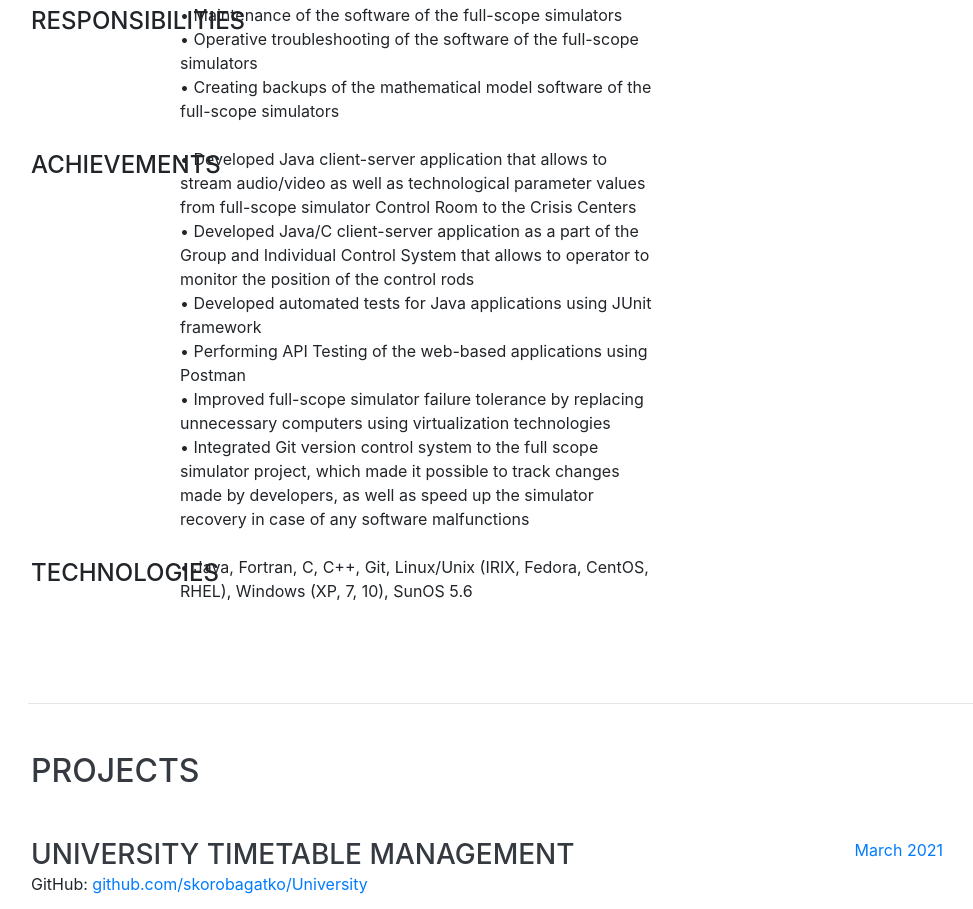
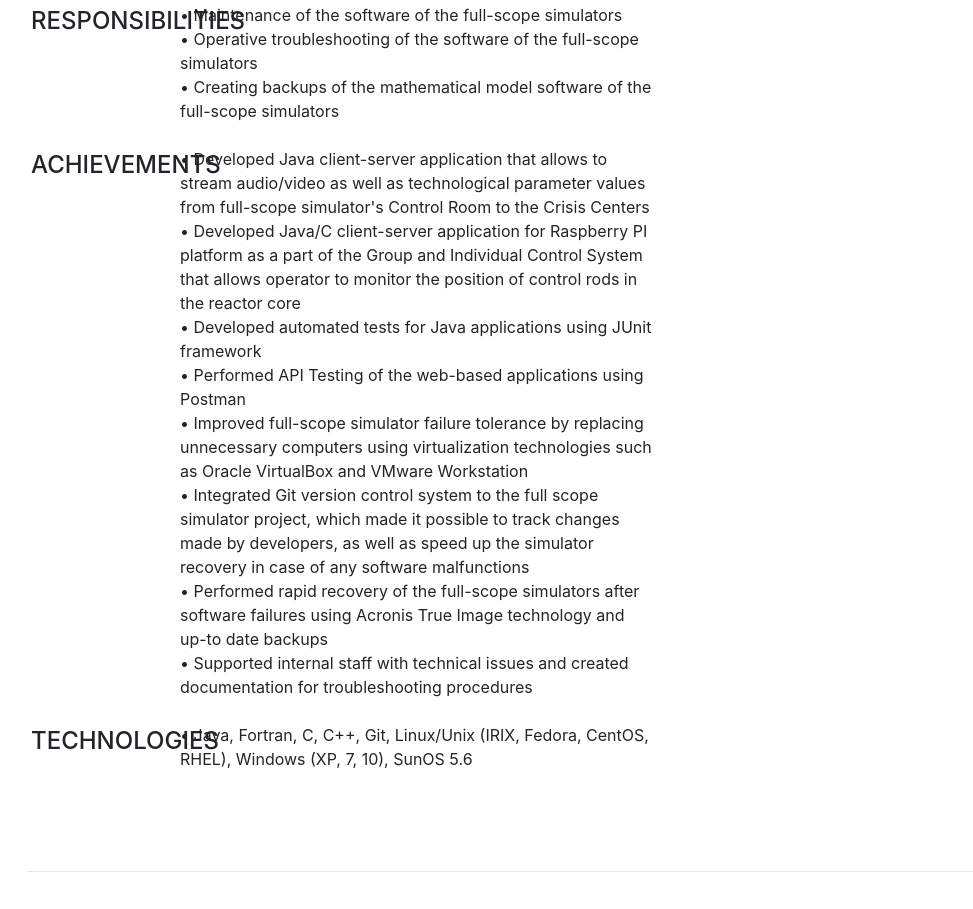
Before and after one commit to skorb87/skorb87.github.io, a website with bundled scripts: page index.html in a window 1280 px wide. Shown: the part 1018-1927 px from the top of the page, without its empty margins (289-1262 px from the left). Built offline with nearby package versions, Linux system fonts and the light colour scheme; a web font is replaced by a local one.

Commit message:
Experience Update

```diff
--- a/index.html
+++ b/index.html
@@ -122,22 +122,28 @@
             <div class="col">
                 <ul class="fa-ul mb-0">
                   <li>
-                    • Developed Java client-server application that allows to stream audio/video as well as technological parameter values from full-scope simulator Control Room to the Crisis Centers
+                    • Developed Java client-server application that allows to stream audio/video as well as technological parameter values from full-scope simulator's Control Room to the Crisis Centers
                   </li>
                   <li>
-                    • Developed Java/C client-server application as a part of the Group and Individual Control System that allows to operator to monitor the position of the control rods
+                    • Developed Java/C client-server application for Raspberry PI platform as a part of the Group and Individual Control System that allows operator to monitor the position of control rods in the reactor core
                   </li>
                   <li>
                     • Developed automated tests for Java applications using JUnit framework
                   </li>
                   <li>
-                    • Performing API Testing of the web-based applications using Postman
+                    • Performed API Testing of the web-based applications using Postman
                   </li>
                   <li>
-                    • Improved full-scope simulator failure tolerance by replacing unnecessary computers using virtualization technologies
+                    • Improved full-scope simulator failure tolerance by replacing unnecessary computers using virtualization technologies such as Oracle VirtualBox and VMware Workstation
                   </li>
                   <li>
                     • Integrated Git version control system to the full scope simulator project, which made it possible to track changes made by developers, as well as speed up the simulator recovery in case of any software malfunctions
+                  </li>
+                  <li>
+                    • Performed rapid recovery of the full-scope simulators after software failures using Acronis True Image technology and up-to date backups
+                  </li>
+                  <li>
+                    • Supported internal staff with technical issues and created documentation for troubleshooting procedures
                   </li>
                 </ul>
             </div>
```
